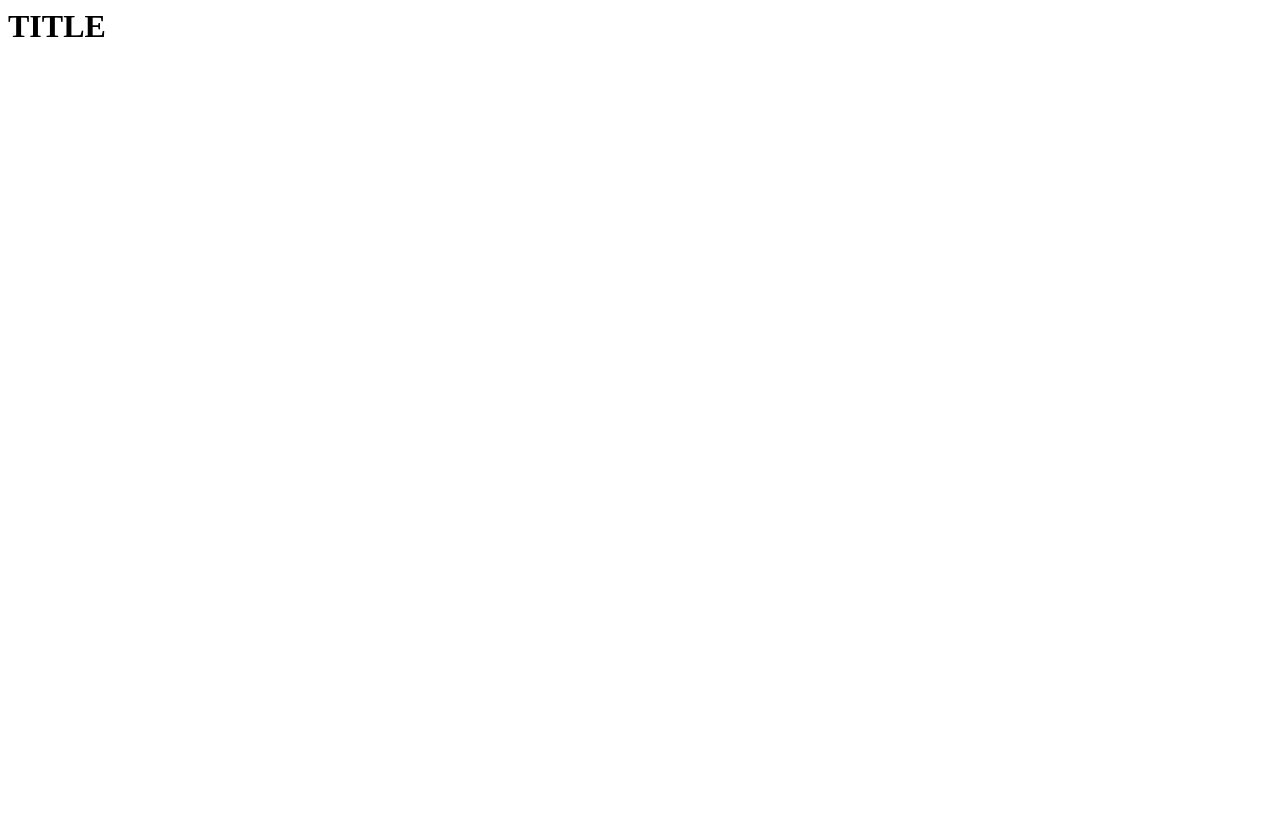
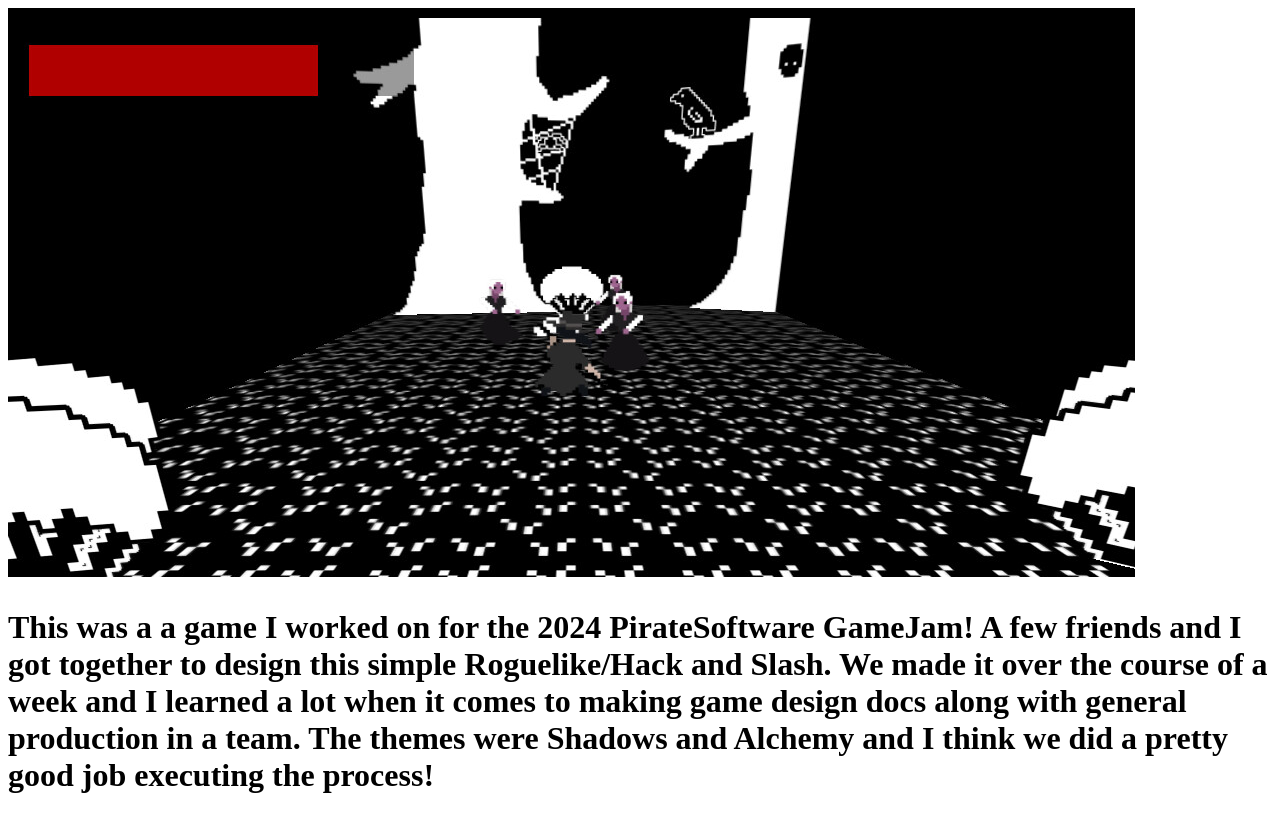
Before and after one commit to Pomegranat3/Pomegranat3, a plain HTML site: page index.html in a window 1280 px wide. Before the commit the page ends 800 px from the top, so only its background shows below. Drawn offline with Linux system fonts and the light colour scheme.

Commit message:
Update index.html

```diff
--- a/index.html
+++ b/index.html
@@ -3,6 +3,11 @@
     <title>Pomegranate's Page</title>
   </head>
   <body>
-    <h1>TITLE</h1>
+    <h1>
+        <p>
+        <img src="gamejamimage1.png">
+        <p>This was a a game I worked on for the 2024 PirateSoftware GameJam! A few friends and I got together to design this simple Roguelike/Hack and Slash. We made it over the course of a week and I learned a lot when it comes to making game design docs along with general production in a team. The themes were Shadows and Alchemy and I think we did a pretty good job executing the process!</p>
+      </p>
+    </h1>
   </body>
 <html>
```
